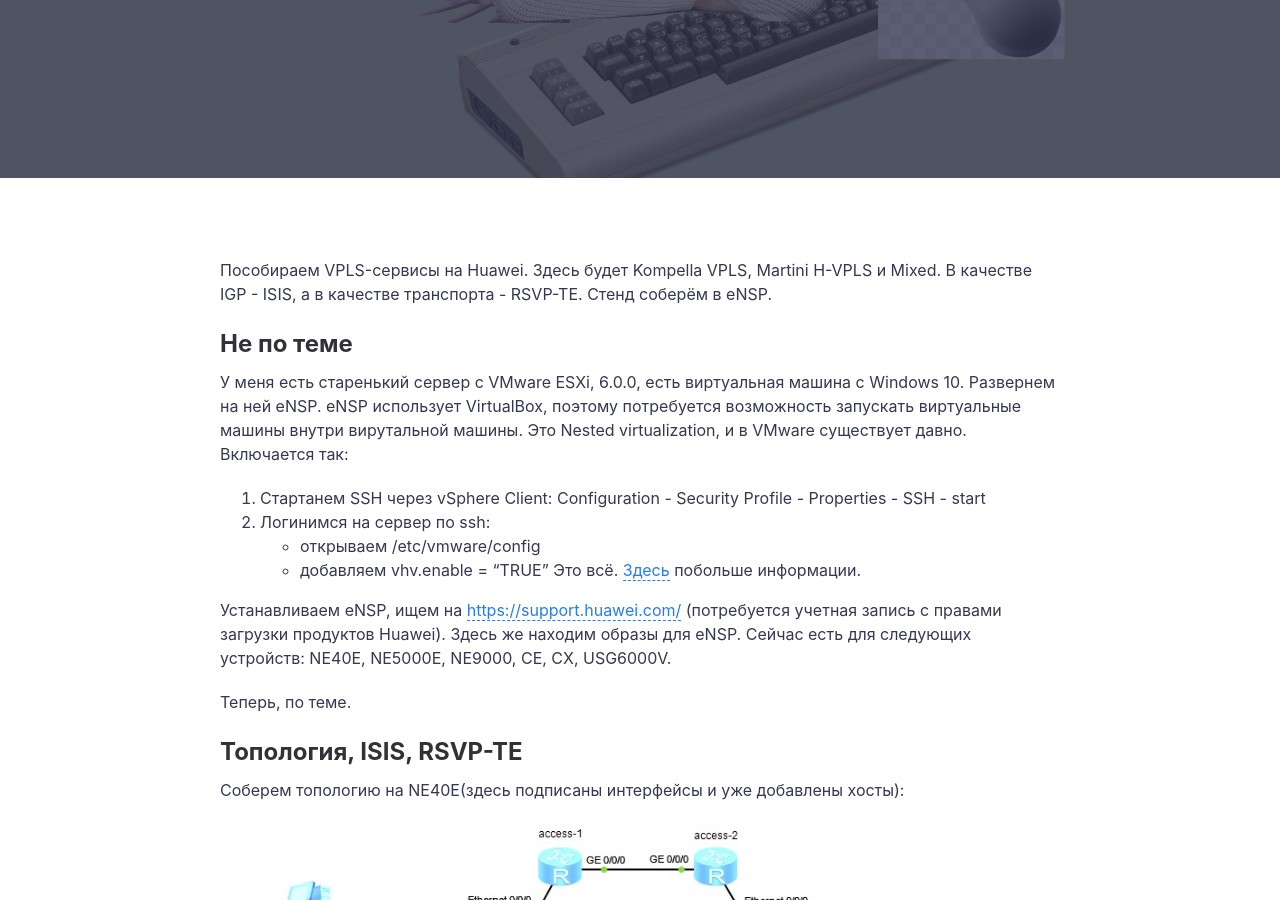
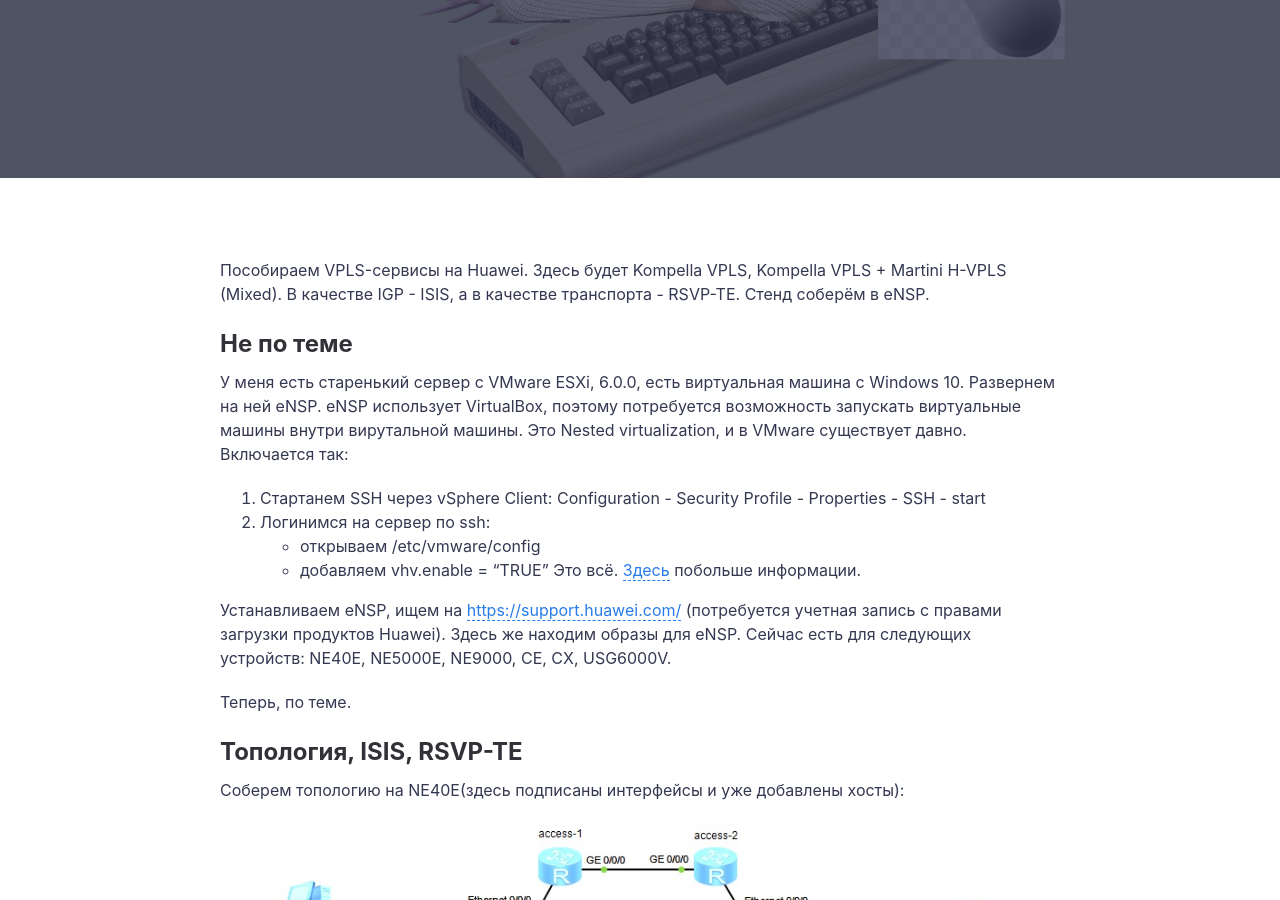
Before and after one commit to netdotwork/netdotwork.github.io, a Jekyll site: the page built from _posts/2019-12-29-vpls-huawei.md, in a window 1280 px wide and 900 px high, scrolled down 398 px. Built offline with Jekyll 4.4.1, drawn with Linux system fonts in a browser that asks for light colours; comment, search, counter and statistics services are not loaded.

Commit message:
Update 2019-12-29-vpls-huawei.md

```diff
--- a/_posts/2019-12-29-vpls-huawei.md
+++ b/_posts/2019-12-29-vpls-huawei.md
@@ -1,13 +1,13 @@
 ---
 layout: post
 title: VPLS over MPLS TE huawei
-summary: Пособираем VPLS-сервисы на Huawei. Kompella VPLS, Martini H-VPLS, Mixed. В качестве IGP будет ISIS, а в качестве транспорта - RSVP-TE. Для стенда - eNSP.
+summary: Пособираем VPLS-сервисы на Huawei. Kompella VPLS, Kompella VPLS + Martini H-VPLS (Mixed). В качестве IGP будет ISIS, а в качестве транспорта - RSVP-TE. Для стенда - eNSP.
 featured-img: kittyonkeyboard
 categories: Networking Notes
 tags: [ huawei, mpls, vpls ]
 ---
 
-Пособираем VPLS-сервисы на Huawei. Здесь будет Kompella VPLS, Martini H-VPLS и Mixed. В качестве IGP - ISIS, а в качестве транспорта - RSVP-TE. Стенд соберём в eNSP.
+Пособираем VPLS-сервисы на Huawei. Здесь будет Kompella VPLS, Kompella VPLS + Martini H-VPLS (Mixed). В качестве IGP - ISIS, а в качестве транспорта - RSVP-TE. Стенд соберём в eNSP.
 
 ## Не по теме
 
```
